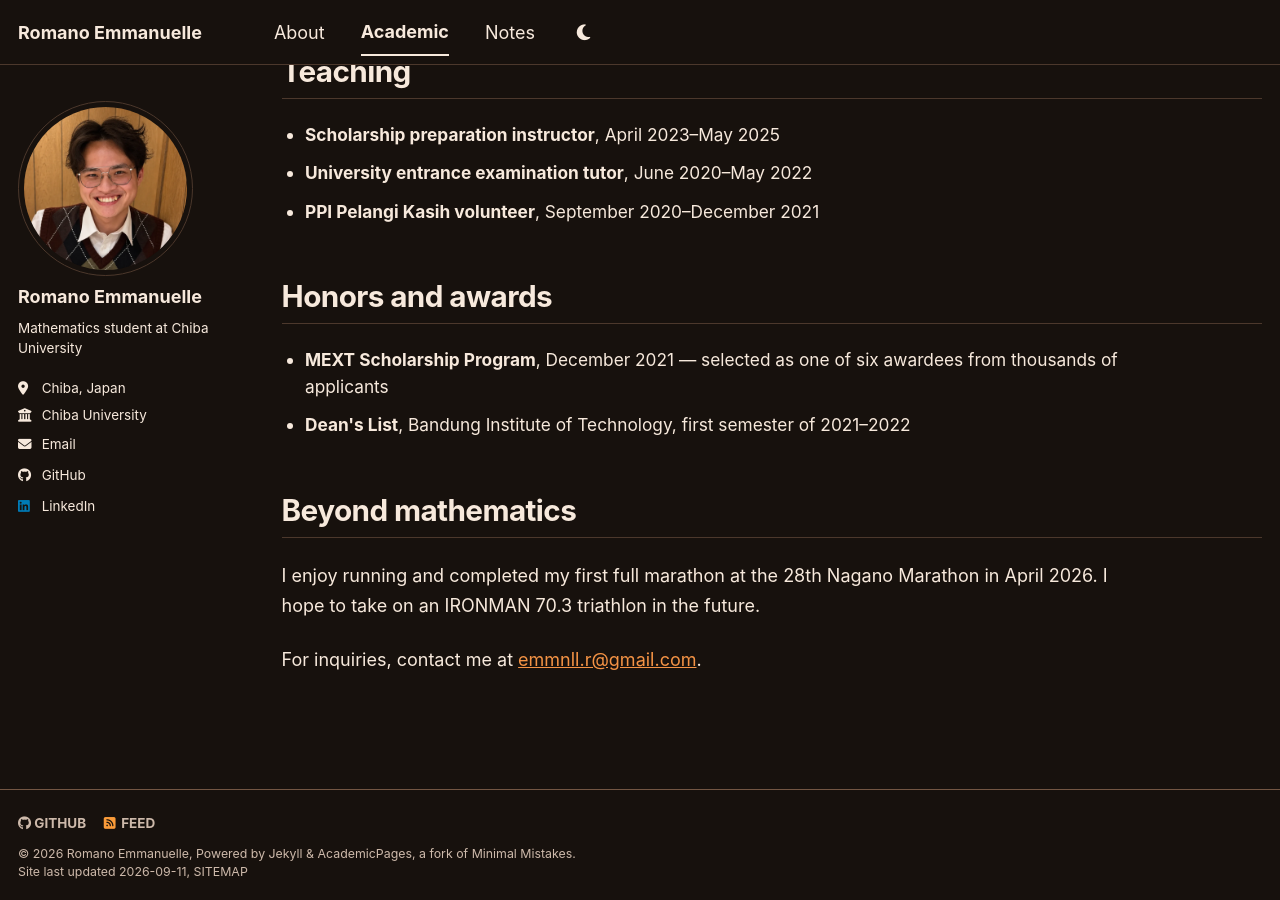
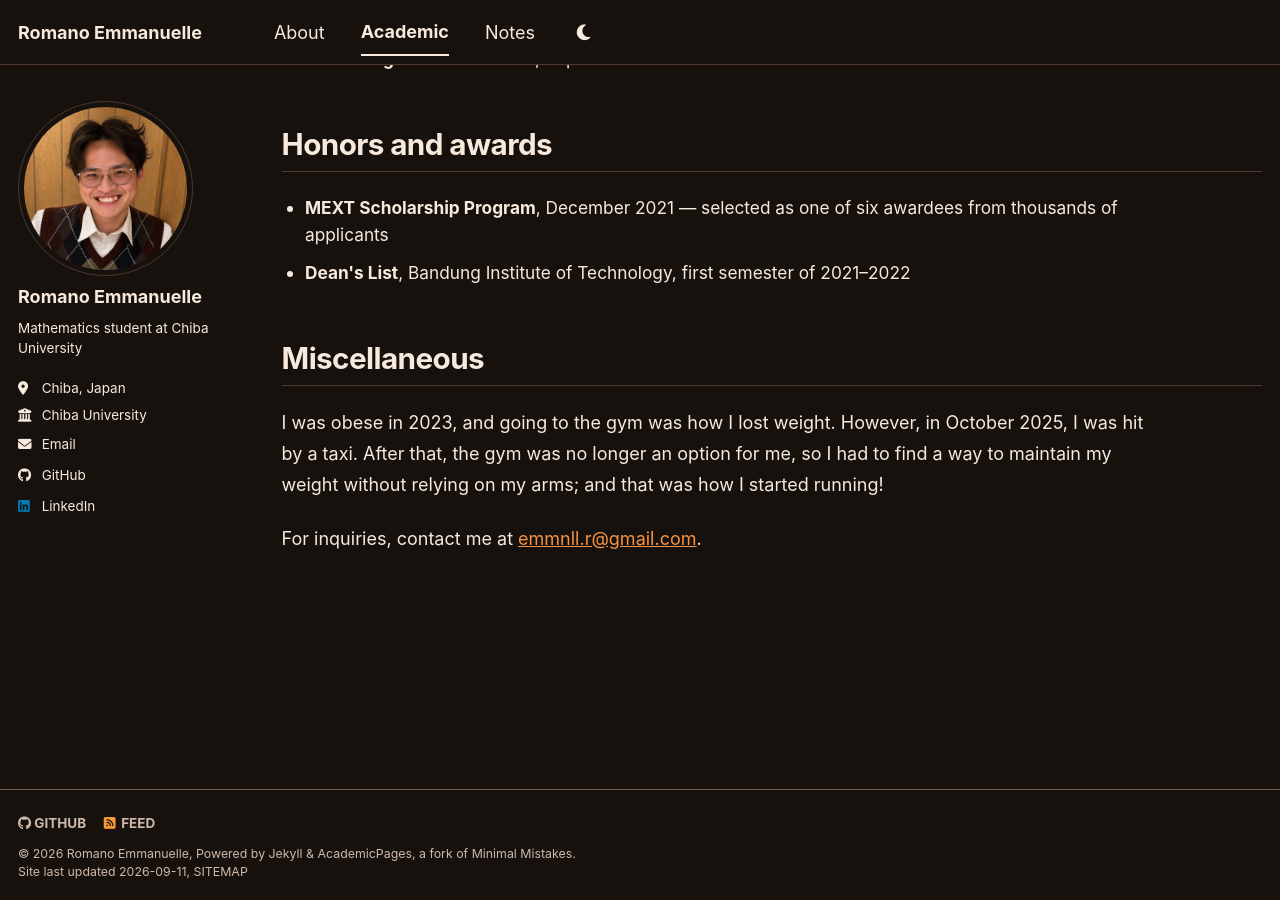
Before and after one commit to RomanoEmmanuelle/RomanoEmmanuelle.github.io, a Jekyll site: the page built from _pages/academic.md, in a window 1280 px wide and 900 px high, scrolled down 1869 px. Built offline with Jekyll 4.4.1, drawn with Linux system fonts in a browser that asks for light colours; a style sheet for code colours, icons or effects is not loaded; some of the changed text lies outside the part shown.

Commit message:
Update academic.md

```diff
--- a/_pages/academic.md
+++ b/_pages/academic.md
@@ -52,12 +52,6 @@ author_profile: true
 </article>
 
 <article class="content-entry">
-  <h3 class="content-entry__title">Polymath Jr 2026</h3>
-  <p class="content-entry__meta">June–August 2026</p>
-  <p class="content-entry__description">Collaborative undergraduate research on binomial edge ideals under <a href="https://aseceleanu.github.io/">Professor Alexandra Seceleanu</a>.</p>
-</article>
-
-<article class="content-entry">
   <h3 class="content-entry__title">Buka Meja Season 6 Reading Group</h3>
   <p class="content-entry__meta">January–March 2026</p>
   <p class="content-entry__description">Studied Bloom and Sisask's work on Kelley–Meka bounds for sets free of three-term arithmetic progressions. <a href="https://drive.google.com/file/d/17G0R44_4OVllj4q9d3raz7_3l6X1oZeF/view?usp=sharing">Presentation slides</a></p>
@@ -92,8 +86,8 @@ author_profile: true
   <li><strong>Dean's List</strong>, Bandung Institute of Technology, first semester of 2021–2022</li>
 </ul>
 
-## Beyond mathematics
+## Miscellaneous
 
-I enjoy running and completed my first full marathon at the 28th Nagano Marathon in April 2026. I hope to take on an IRONMAN 70.3 triathlon in the future.
+I was obese in 2023, and going to the gym was how I lost weight. However, in October 2025, I was hit by a taxi. After that, the gym was no longer an option for me, so I had to find a way to maintain my weight without relying on my arms; and that was how I started running!
 
 For inquiries, contact me at [emmnll.r@gmail.com](mailto:emmnll.r@gmail.com).
```
